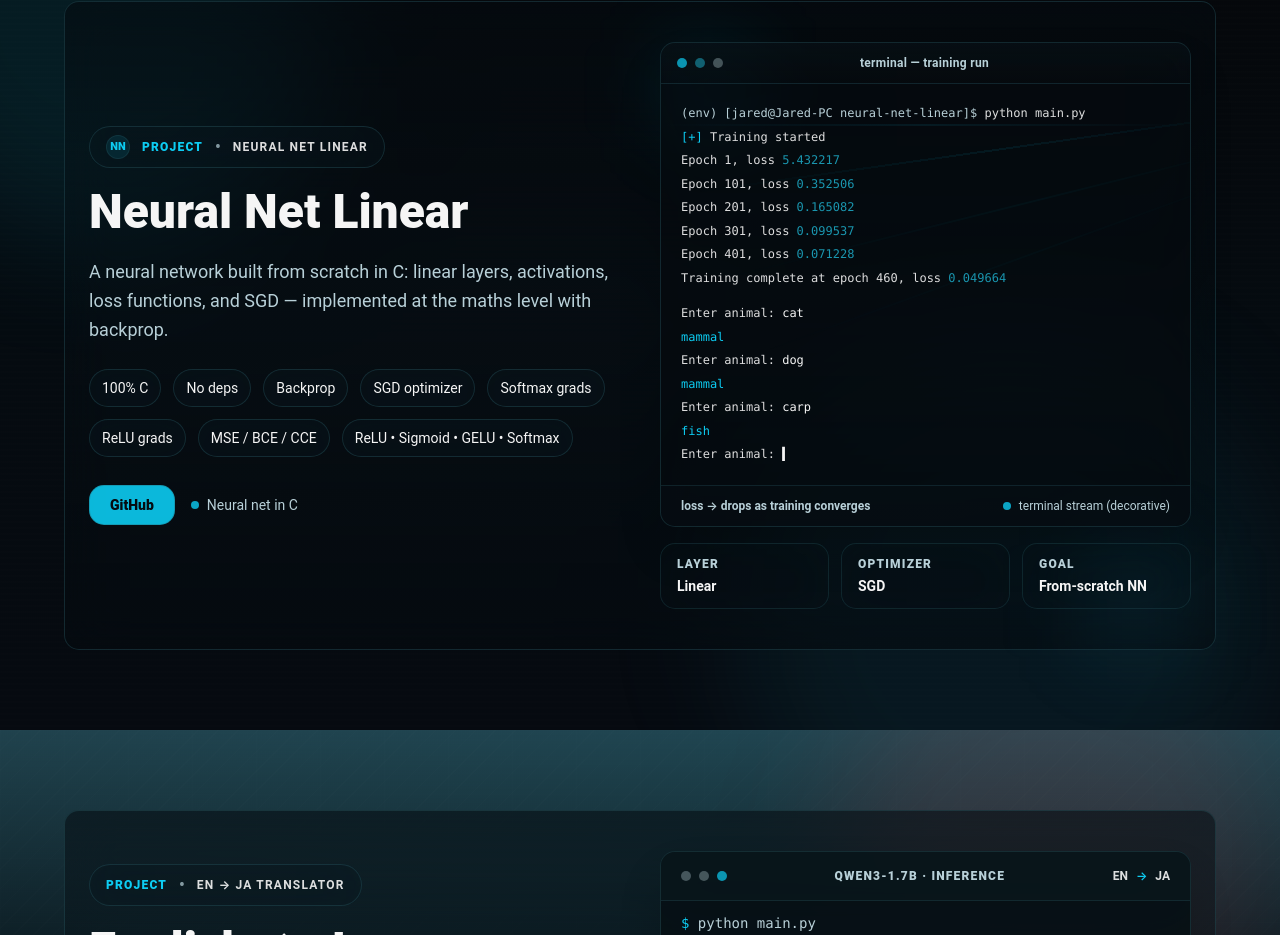
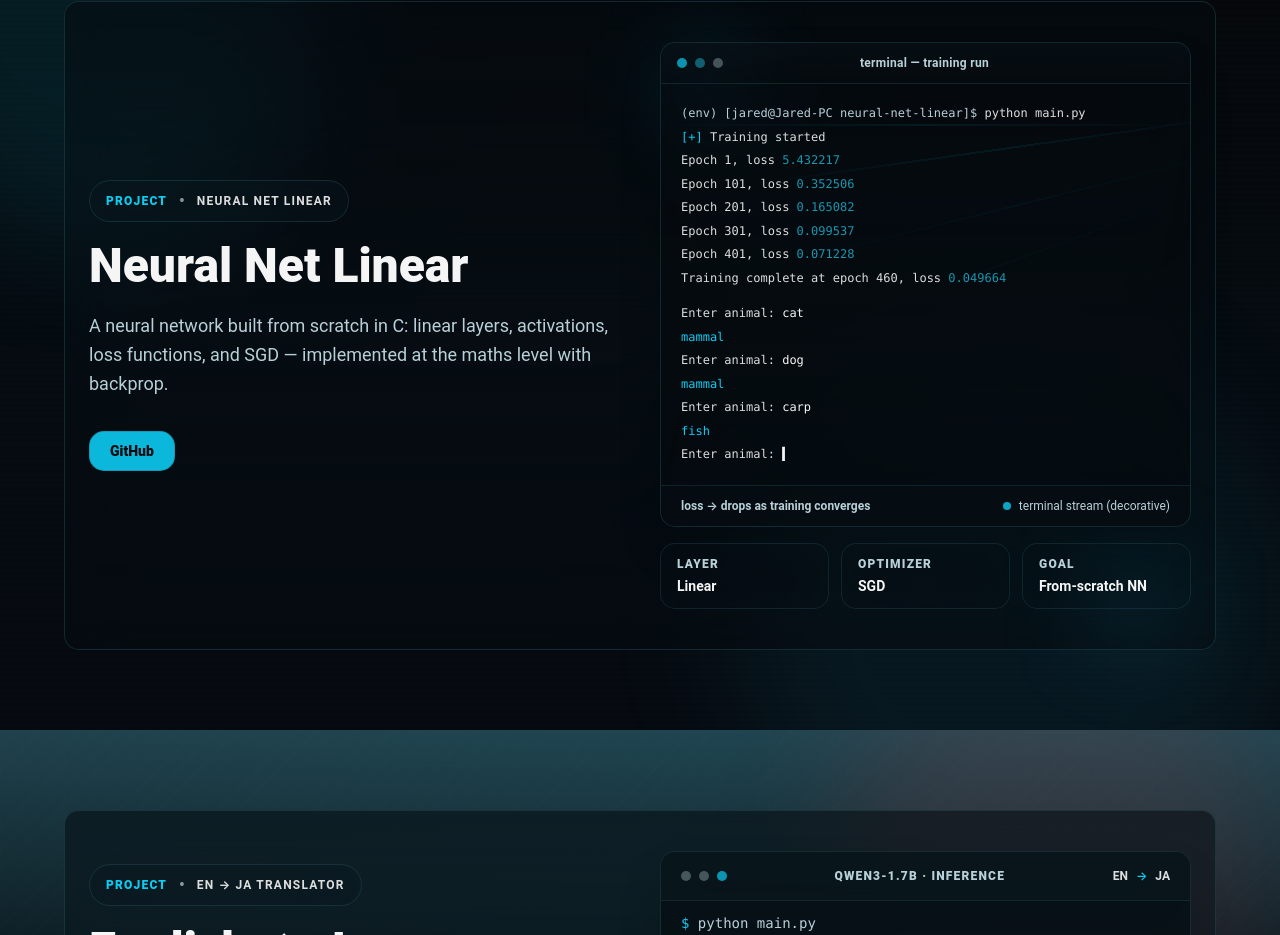
Before and after one commit to jaredturck/JaredTurck.com, a React (Vite) app in the folder frontend/: page / in a window 1280 px wide. Shown: the part 4672-5607 px from the top of the page. Built offline with nearby package versions, Linux system fonts and the light colour scheme.

Commit message:
Remove the technology chips, project icon, and secondary status label so the card matches the cleaner English-to-Japanese translator layout. Preserve the existing description, GitHub action, terminal panel, and visual theme.

```diff
--- a/frontend/src/components/NeuralNetLinear.tsx
+++ b/frontend/src/components/NeuralNetLinear.tsx
@@ -12,7 +12,6 @@ export default function NeuralNetLinearSection() {
         <div className='grid gap-10 px-6 py-10 lg:grid-cols-2 lg:items-center'>
           <div className='flex flex-col gap-5'>
             <div className='inline-flex w-fit items-center gap-3 rounded-full border border-line/40 bg-surface/25 px-4 py-2 text-text backdrop-blur-xl'>
-              <div className='grid h-6 w-6 place-items-center rounded-ui border border-line/30 bg-accent/10 text-[11px] font-extrabold text-accent'>NN</div>
               <span className='text-xs font-extrabold tracking-widest text-accent'>PROJECT</span>
               <span aria-hidden='true' className='font-bold text-muted/70'>•</span>
               <span className='text-xs font-bold tracking-widest text-text/90'>NEURAL NET LINEAR</span>
@@ -24,23 +23,8 @@ export default function NeuralNetLinearSection() {
               A neural network built from scratch in C: linear layers, activations, loss functions, and SGD — implemented at the maths level with backprop.
             </p>
 
-            <div className='mt-1 flex flex-wrap gap-3'>
-              <span className='rounded-full border border-line/40 bg-surface/25 px-3 py-2 text-sm text-text backdrop-blur-lg'>100% C</span>
-              <span className='rounded-full border border-line/40 bg-surface/25 px-3 py-2 text-sm text-text backdrop-blur-lg'>No deps</span>
-              <span className='rounded-full border border-line/40 bg-surface/25 px-3 py-2 text-sm text-text backdrop-blur-lg'>Backprop</span>
-              <span className='rounded-full border border-line/40 bg-surface/25 px-3 py-2 text-sm text-text backdrop-blur-lg'>SGD optimizer</span>
-              <span className='rounded-full border border-line/40 bg-surface/25 px-3 py-2 text-sm text-text backdrop-blur-lg'>Softmax grads</span>
-              <span className='rounded-full border border-line/40 bg-surface/25 px-3 py-2 text-sm text-text backdrop-blur-lg'>ReLU grads</span>
-              <span className='rounded-full border border-line/40 bg-surface/25 px-3 py-2 text-sm text-text backdrop-blur-lg'>MSE / BCE / CCE</span>
-              <span className='rounded-full border border-line/40 bg-surface/25 px-3 py-2 text-sm text-text backdrop-blur-lg'>ReLU • Sigmoid • GELU • Softmax</span>
-            </div>
-
-            <div className='mt-2 flex flex-wrap gap-4'>
+            <div className='mt-3 flex flex-wrap gap-4'>
               <a href='https://github.com/jaredturck/neural-net-linear' target='_blank' rel='noreferrer' className='inline-flex items-center justify-center rounded-ui bg-accent/90 hover:bg-accent px-5 py-3 text-sm font-extrabold leading-none text-bg border border-line/30 transition-colors'>GitHub</a>
-              <span className='inline-flex items-center gap-2 text-sm text-muted'>
-                <span className='h-2 w-2 rounded-full bg-accent/80' />
-                Neural net in C
-              </span>
             </div>
           </div>
 
```
